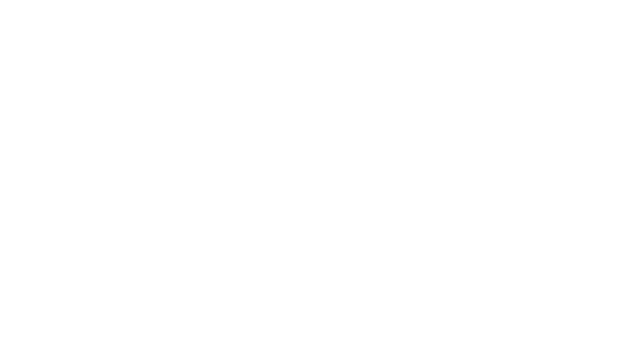
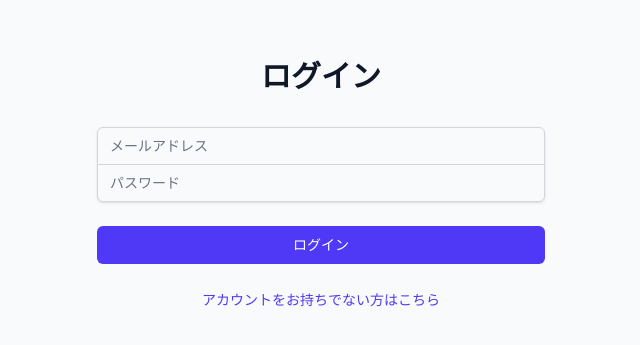
Before and after one commit to valen0306/hanamichi-watnow2025, a Next.js app: page /auth in a window 1280 px wide. Before the commit this address had no page. Shown: the part 1027-1372 px from the top of the page, without its empty margins (319-959 px from the left). Before the commit the page ends 800 px from the top, so only its background shows below. Built offline with nearby package versions, Linux system fonts and the light colour scheme; no server answers.

Commit message:
競合解決

```diff
--- /dev/null
+++ b/app/auth/page.tsx
@@ -0,0 +1,128 @@
+'use client';
+
+import { useState } from 'react';
+import { createClient } from '@/lib/supabase';
+import { useRouter } from 'next/navigation';
+
+export default function LoginPage() {
+  const [email, setEmail] = useState('');
+  const [password, setPassword] = useState('');
+  const [loading, setLoading] = useState(false);
+  const [error, setError] = useState<string | null>(null);
+  const [isSignUp, setIsSignUp] = useState(false);
+  const router = useRouter();
+  const supabase = createClient();
+
+  const handleAuth = async (e: React.FormEvent) => {
+    e.preventDefault();
+    setLoading(true);
+    setError(null);
+
+    try {
+      if (isSignUp) {
+        const { data, error } = await supabase.auth.signUp({
+          email,
+          password,
+          options: {
+            emailRedirectTo: `${window.location.origin}/auth/callback`,
+          },
+        });
+        if (error) throw error;
+
+        // メール確認が不要な場合、直接ログイン状態にする
+        if (data.user && !data.session) {
+          // メール確認が必要な場合
+          alert('確認メールを送信しました。メールを確認してください。');
+        } else if (data.session) {
+          // メール確認が不要で直接ログインできた場合
+          router.push('/');
+        }
+      } else {
+        const { error } = await supabase.auth.signInWithPassword({
+          email,
+          password,
+        });
+        if (error) throw error;
+        router.push('/');
+      }
+    } catch (error) {
+      setError(error instanceof Error ? error.message : 'An error occurred');
+    } finally {
+      setLoading(false);
+    }
+  };
+
+  return (
+    <div className="min-h-screen flex items-center justify-center bg-gray-50 py-12 px-4 sm:px-6 lg:px-8">
+      <div className="max-w-md w-full space-y-8">
+        <div>
+          <h2 className="mt-6 text-center text-3xl font-extrabold text-gray-900">
+            {isSignUp ? 'アカウント作成' : 'ログイン'}
+          </h2>
+        </div>
+        <form className="mt-8 space-y-6" onSubmit={handleAuth}>
+          <div className="rounded-md shadow-sm -space-y-px">
+            <div>
+              <label htmlFor="email" className="sr-only">
+                メールアドレス
+              </label>
+              <input
+                id="email"
+                name="email"
+                type="email"
+                autoComplete="email"
+                required
+                className="appearance-none rounded-none relative block w-full px-3 py-2 border border-gray-300 placeholder-gray-500 text-gray-900 rounded-t-md focus:outline-none focus:ring-indigo-500 focus:border-indigo-500 focus:z-10 sm:text-sm"
+                placeholder="メールアドレス"
+                value={email}
+                onChange={(e) => setEmail(e.target.value)}
+              />
+            </div>
+            <div>
+              <label htmlFor="password" className="sr-only">
+                パスワード
+              </label>
+              <input
+                id="password"
+                name="password"
+                type="password"
+                autoComplete="current-password"
+                required
+                className="appearance-none rounded-none relative block w-full px-3 py-2 border border-gray-300 placeholder-gray-500 text-gray-900 rounded-b-md focus:outline-none focus:ring-indigo-500 focus:border-indigo-500 focus:z-10 sm:text-sm"
+                placeholder="パスワード"
+                value={password}
+                onChange={(e) => setPassword(e.target.value)}
+              />
+            </div>
+          </div>
+
+          {error && (
+            <div className="text-red-600 text-sm text-center">{error}</div>
+          )}
+
+          <div>
+            <button
+              type="submit"
+              disabled={loading}
+              className="group relative w-full flex justify-center py-2 px-4 border border-transparent text-sm font-medium rounded-md text-white bg-indigo-600 hover:bg-indigo-700 focus:outline-none focus:ring-2 focus:ring-offset-2 focus:ring-indigo-500 disabled:opacity-50"
+            >
+              {loading ? '処理中...' : isSignUp ? 'アカウント作成' : 'ログイン'}
+            </button>
+          </div>
+
+          <div className="text-center">
+            <button
+              type="button"
+              onClick={() => setIsSignUp(!isSignUp)}
+              className="text-indigo-600 hover:text-indigo-500 text-sm"
+            >
+              {isSignUp
+                ? '既にアカウントをお持ちですか？ログイン'
+                : 'アカウントをお持ちでない方はこちら'}
+            </button>
+          </div>
+        </form>
+      </div>
+    </div>
+  );
+}
--- a/app/layout.tsx
+++ b/app/layout.tsx
@@ -1,40 +1,40 @@
-import type { Metadata } from "next";
-import { Geist, Geist_Mono } from "next/font/google";
-import "./globals.css";
-import PWAInstaller from "./components/PWAInstaller";
+import type { Metadata } from 'next';
+import { Geist, Geist_Mono } from 'next/font/google';
+import './globals.css';
+import PWAInstaller from './components/PWAInstaller';
+import { AuthProvider } from '@/contexts/AuthContext';
 
 const geistSans = Geist({
-  variable: "--font-geist-sans",
-  subsets: ["latin"],
+  variable: '--font-geist-sans',
+  subsets: ['latin'],
 });
 
 const geistMono = Geist_Mono({
-  variable: "--font-geist-mono",
-  subsets: ["latin"],
+  variable: '--font-geist-mono',
+  subsets: ['latin'],
 });
 
 export const metadata: Metadata = {
-  title: "Hanamichi WatNow 2025",
-  description: "花道の今を共有するアプリ",
-  manifest: "/manifest.json",
-  themeColor: "#000000",
-  viewport: "width=device-width, initial-scale=1, maximum-scale=1, user-scalable=no",
+  title: 'Hanamichi WatNow 2025',
+  description: '花道の今を共有するアプリ',
+  manifest: '/manifest.json',
+  themeColor: '#000000',
+  viewport:
+    'width=device-width, initial-scale=1, maximum-scale=1, user-scalable=no',
   appleWebApp: {
     capable: true,
-    statusBarStyle: "default",
-    title: "WatNow",
+    statusBarStyle: 'default',
+    title: 'WatNow',
   },
   formatDetection: {
     telephone: false,
   },
   icons: {
     icon: [
-      { url: "/icon-192x192.png", sizes: "192x192", type: "image/png" },
-      { url: "/icon-512x512.png", sizes: "512x512", type: "image/png" },
+      { url: '/icon-192x192.png', sizes: '192x192', type: 'image/png' },
+      { url: '/icon-512x512.png', sizes: '512x512', type: 'image/png' },
     ],
-    apple: [
-      { url: "/icon-192x192.png", sizes: "192x192", type: "image/png" },
-    ],
+    apple: [{ url: '/icon-192x192.png', sizes: '192x192', type: 'image/png' }],
   },
 };
 
@@ -56,6 +56,7 @@ export default function RootLayout({
       >
         {children}
         <PWAInstaller />
+        <AuthProvider>{children}</AuthProvider>
       </body>
     </html>
   );
--- a/app/page.tsx
+++ b/app/page.tsx
@@ -1,7 +1,17 @@
+import Navigation from '@/components/Navigation';
+
 export default function Home() {
   return (
     <div>
-      <h1>Hello World</h1>
+      <Navigation />
+      <main className="max-w-7xl mx-auto py-6 sm:px-6 lg:px-8">
+        <div className="px-4 py-6 sm:px-0">
+          <h1 className="text-3xl font-bold text-gray-900">WatNowへようこそ</h1>
+          <p className="mt-4 text-gray-600">
+            ログインしてアプリケーションを利用してください。
+          </p>
+        </div>
+      </main>
     </div>
   );
 }
--- /dev/null
+++ b/components/Navigation.tsx
@@ -0,0 +1,47 @@
+'use client';
+
+import { useAuth } from '@/contexts/AuthContext';
+import Link from 'next/link';
+
+export default function Navigation() {
+  const { user, signOut } = useAuth();
+
+  const handleSignOut = async () => {
+    await signOut();
+  };
+
+  return (
+    <nav className="bg-white shadow-lg">
+      <div className="max-w-7xl mx-auto px-4 sm:px-6 lg:px-8">
+        <div className="flex justify-between h-16">
+          <div className="flex items-center">
+            <Link href="/" className="text-xl font-bold text-gray-900">
+              WatNow
+            </Link>
+          </div>
+
+          <div className="flex items-center space-x-4">
+            {user ? (
+              <>
+                <span className="text-gray-700">ようこそ、{user.email}</span>
+                <button
+                  onClick={handleSignOut}
+                  className="bg-red-600 hover:bg-red-700 text-white px-4 py-2 rounded-md text-sm font-medium"
+                >
+                  ログアウト
+                </button>
+              </>
+            ) : (
+              <Link
+                href="/auth"
+                className="bg-indigo-600 hover:bg-indigo-700 text-white px-4 py-2 rounded-md text-sm font-medium"
+              >
+                ログイン
+              </Link>
+            )}
+          </div>
+        </div>
+      </div>
+    </nav>
+  );
+}
--- /dev/null
+++ b/contexts/AuthContext.tsx
@@ -0,0 +1,62 @@
+'use client';
+
+import { createContext, useContext, useEffect, useState } from 'react';
+import { User } from '@supabase/supabase-js';
+import { createClient } from '@/lib/supabase';
+
+interface AuthContextType {
+  user: User | null;
+  loading: boolean;
+  signOut: () => Promise<void>;
+}
+
+const AuthContext = createContext<AuthContextType | undefined>(undefined);
+
+export function AuthProvider({ children }: { children: React.ReactNode }) {
+  const [user, setUser] = useState<User | null>(null);
+  const [loading, setLoading] = useState(true);
+  const supabase = createClient();
+
+  useEffect(() => {
+    // 現在のセッションを取得
+    const getSession = async () => {
+      const {
+        data: { session },
+      } = await supabase.auth.getSession();
+      setUser(session?.user ?? null);
+      setLoading(false);
+    };
+
+    getSession();
+
+    // 認証状態の変更を監視
+    const {
+      data: { subscription },
+    } = supabase.auth.onAuthStateChange(async (event, session) => {
+      setUser(session?.user ?? null);
+      setLoading(false);
+    });
+
+    return () => subscription.unsubscribe();
+  }, []);
+
+  const signOut = async () => {
+    await supabase.auth.signOut();
+  };
+
+  const value = {
+    user,
+    loading,
+    signOut,
+  };
+
+  return <AuthContext.Provider value={value}>{children}</AuthContext.Provider>;
+}
+
+export function useAuth() {
+  const context = useContext(AuthContext);
+  if (context === undefined) {
+    throw new Error('useAuth must be used within an AuthProvider');
+  }
+  return context;
+}
--- /dev/null
+++ b/lib/supabase.ts
@@ -0,0 +1,8 @@
+import { createBrowserClient } from '@supabase/ssr';
+
+export function createClient() {
+  return createBrowserClient(
+    process.env.NEXT_PUBLIC_SUPABASE_URL!,
+    process.env.NEXT_PUBLIC_SUPABASE_ANON_KEY!
+  );
+}
```
Also changed, not shown: package.json (+9 -6 lines), 2 other files (tests, documents, lock files or other folders).
